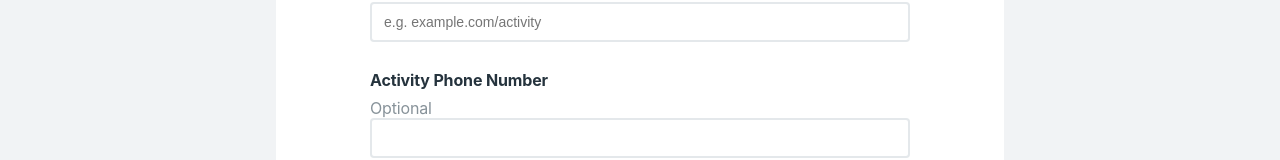
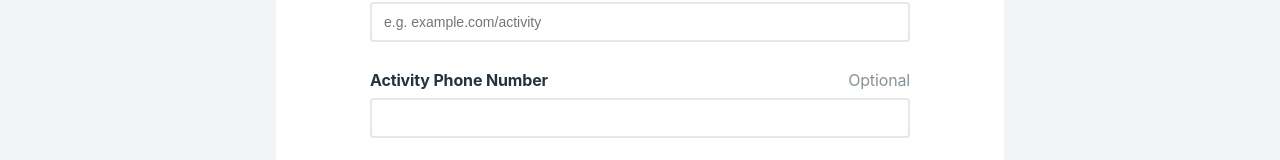
Before and after one commit to kevincarrogan/hoop, a React (Create React App) app: page / in a window 1280 px wide. Shown: the part 491-651 px from the top of the page. Built offline with nearby package versions, Linux system fonts and the light colour scheme.

Commit message:
Add label wrapper to form field component.

```diff
--- a/src/components/FormField.js
+++ b/src/components/FormField.js
@@ -23,8 +23,10 @@ const FormField = ({
 
   return (
     <div className={className}>
-      <label className={styles.label} htmlFor={input.name}>{label}</label>
-      {optional && <span className={styles.optional}>Optional</span>}
+      <div className={styles.labelWrapper}>
+        <label className={styles.label} htmlFor={input.name}>{label}</label>
+        {optional && <span className={styles.optional}>Optional</span>}
+      </div>
       {instructions && <p className={styles.instructions}>{instructions}</p>}
       {inputElement}
       {error && touched && <div className={styles.errorMessage}>{error}</div>}
--- a/src/components/FormField.module.css
+++ b/src/components/FormField.module.css
@@ -9,7 +9,6 @@
   font-weight: bold;
   letter-spacing: -.15px;
   line-height: 20px;
-  margin-bottom: 8px;
 }
 
 .input, .select {
@@ -36,12 +35,12 @@
   margin-bottom: 8px;
 }
 
-.label-wrapper {
+.labelWrapper {
   display: flex;
   margin-bottom: 8px;
 }
 
-.label-wrapper label {
+.labelWrapper label {
   flex: 1;
 }
 
```
